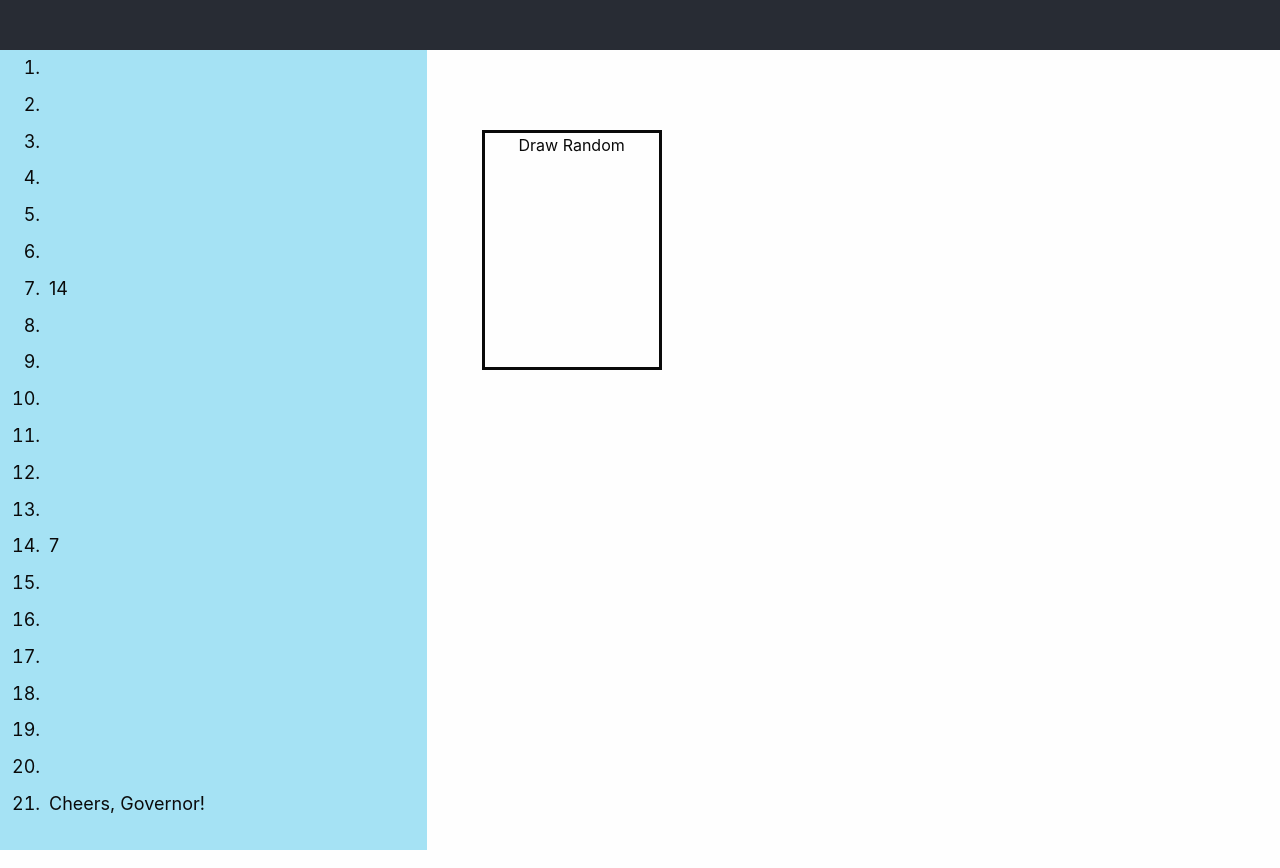
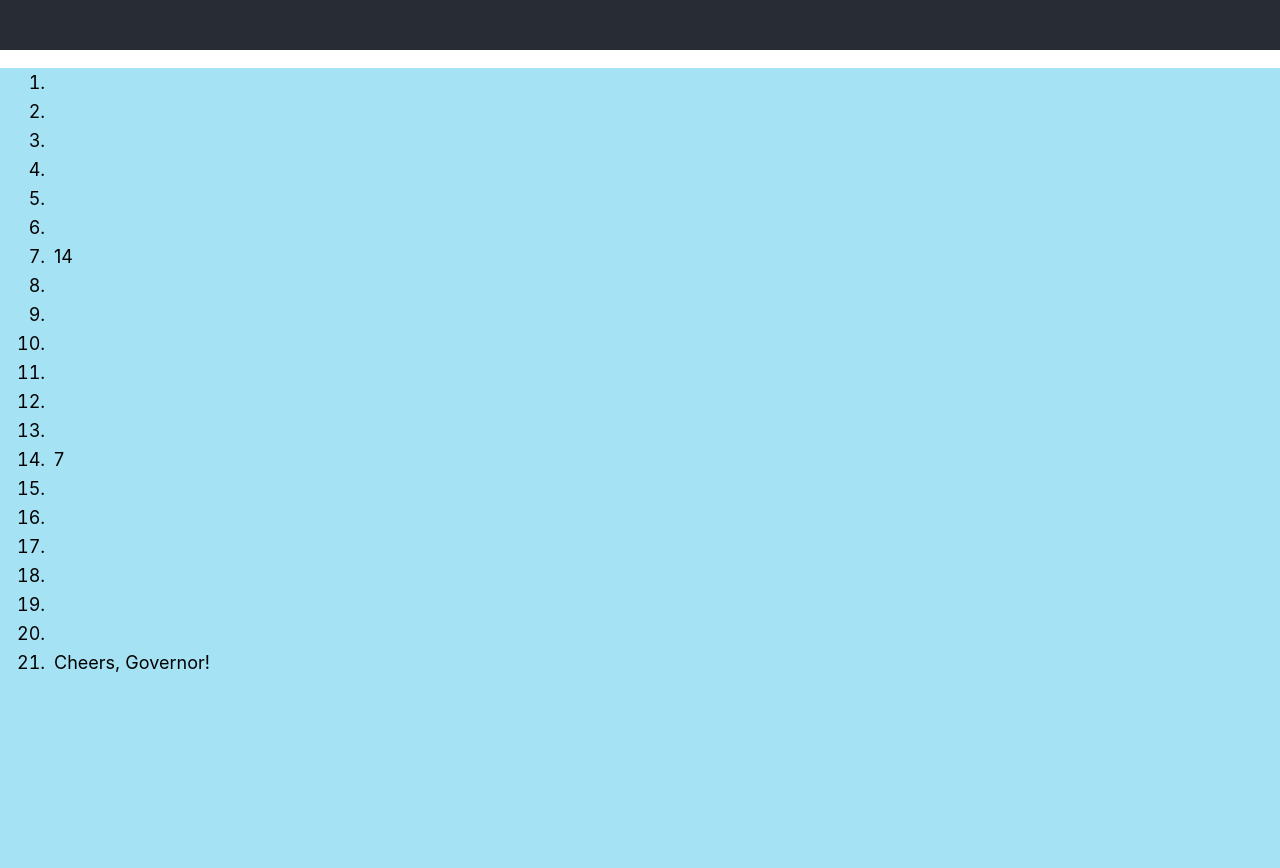
Before and after one commit to jgertz26/cheers-governor-frontend, a React (Create React App) app: page / in a window 1280 px wide. Built offline with nearby package versions, Linux system fonts and the light colour scheme.

Commit message:
refactor game log

```diff
--- a/public/index.html
+++ b/public/index.html
@@ -3,7 +3,6 @@
   <head>
     <meta charset="utf-8" />
     <link rel="icon" href="%PUBLIC_URL%/favicon.ico" />
-    <link rel="stylesheet" href="https://cdn.jsdelivr.net/npm/foundation-sites@6.4.3/dist/css/foundation.min.css" integrity="sha256-GSio8qamaXapM8Fq9JYdGNTvk/dgs+cMLgPeevOYEx0= sha384-wAweiGTn38CY2DSwAaEffed6iMeflc0FMiuptanbN4J+ib+342gKGpvYRWubPd/+ sha512-QHEb6jOC8SaGTmYmGU19u2FhIfeG+t/hSacIWPpDzOp5yygnthL3JwnilM7LM1dOAbJv62R+/FICfsrKUqv4Gg==" crossorigin="anonymous">
     <meta name="viewport" content="width=device-width, initial-scale=1" />
     <meta name="theme-color" content="#000000" />
     <meta
--- a/src/components/App.js
+++ b/src/components/App.js
@@ -2,25 +2,42 @@ import React, { Component } from "react"
 import GameLog from "../components/GameLog"
 import CardPile from "../components/CardPile"
 import '../styles/App.css';
+
+
 
 class App extends Component {
   constructor() {
     super();
 
     this.state = {
+      gameLog: this.setUpGame(),
       isCardSelected: false,
       selectedTitle: null,
       selectedDescription: null
     }
   }
-  setSelectedCardInfo = (selected, title, description) => {
-      this.setState({
-        isCardSelected: selected,
-        selectedTitle: title,
-        selectedDescription: description
-      });
 
+
+  setUpGame = () => {
+    let setUp = [];
+
+    for (var i = 0; i <= 20; i++) {
+      setUp[i] = null
+    }
+    setUp[6]  = "14";
+    setUp[13]  = "7";
+    setUp[20] = "Cheers, Governor!";
+
+    return setUp
   }
+  // setSelectedCardInfo = (selected, title, description) => {
+  //     this.setState({
+  //       isCardSelected: selected,
+  //       selectedTitle: title,
+  //       selectedDescription: description
+  //     });
+
+  // }
 
   unsetSelectedCardInfo = () => this.setSelectedCardInfo(false, null, null);
 
@@ -29,18 +46,7 @@ class App extends Component {
       <div className="App">
         <header className="App-header">
         </header>
-        <div className='grid-x grid-padding-x'>
-          <div className='game-log cell small-4'>
-            <div className='game-log'>
-              <GameLog currentCardTitle = {this.state.selectedTitle} slotSelected = {this.unsetSelectedCardInfo}/>
-            </div>
-          </div>
-          <div className='cards-container cell small-8'>
-            <div className='cards-container'>
-              <CardPile cardSelected = {this.state.isCardSelected} gatherSelectedCardInfo = {this.setSelectedCardInfo}/>
-            </div>
-          </div>
-        </div>
+        <GameLog log={this.state.gameLog}/>
       </div>
     );
   }
--- a/src/components/GameLog.js
+++ b/src/components/GameLog.js
@@ -1,63 +1,23 @@
-import React, { Component } from "react"
+import React from "react"
 import "../styles/App.css"
 
-const numbers = [1, 2, 3, 4, 5, 6, 7, 8, 9, 10, 11, 12, 13, 14, 15, 16, 17, 18, 19, 20, 21]
+const gameLog = (props) => {
+  let listItems = null
 
-class GameLog extends Component {
+  listItems = (
+    props.log.map((value, i) => {
+      return <li key={i + 1}>{value}</li>
+    })
+  )
 
-
-  constructor() {
-    super();
-    let setUp = {};
-    numbers.map((num) => setUp[num] = null)
-    setUp[7]  = "14";
-    setUp[14]  = "7";
-    setUp[21] = "Cheers, Governor!";
-
-    this.state = {
-      hash: setUp,
-      gameListItems: null
-    }
-  }
-
-  assignSlot(id) {
-    if (this.state.hash[id] == null) {
-      let copy = this.state.hash;
-      copy[id] = this.props.currentCardTitle;
-      this.setState({
-        hash: copy
-      });
-      this.convertHashToListItems();
-      this.props.slotSelected();
-    }
-  }
-
-  convertHashToListItems() {
-    let listItems = numbers.map((num) => {
-      return (
-        <li key={num} onClick={() => this.assignSlot(num)}>
-          {this.state.hash[num]}
-        </li>
-      );
-    })
-
-    this.setState({
-      gameListItems: listItems
-    })
-  }
-
-  componentDidMount() {
-    this.convertHashToListItems();
-  }
-
-  render () {
-    return (
+  return (
+    <div className="game-log">
       <ol>
-        {this.state.gameListItems}
+        {listItems}
       </ol>
-    )
-  }
+    </div>
+  )
 
 }
 
-export default GameLog
+export default gameLog
```
